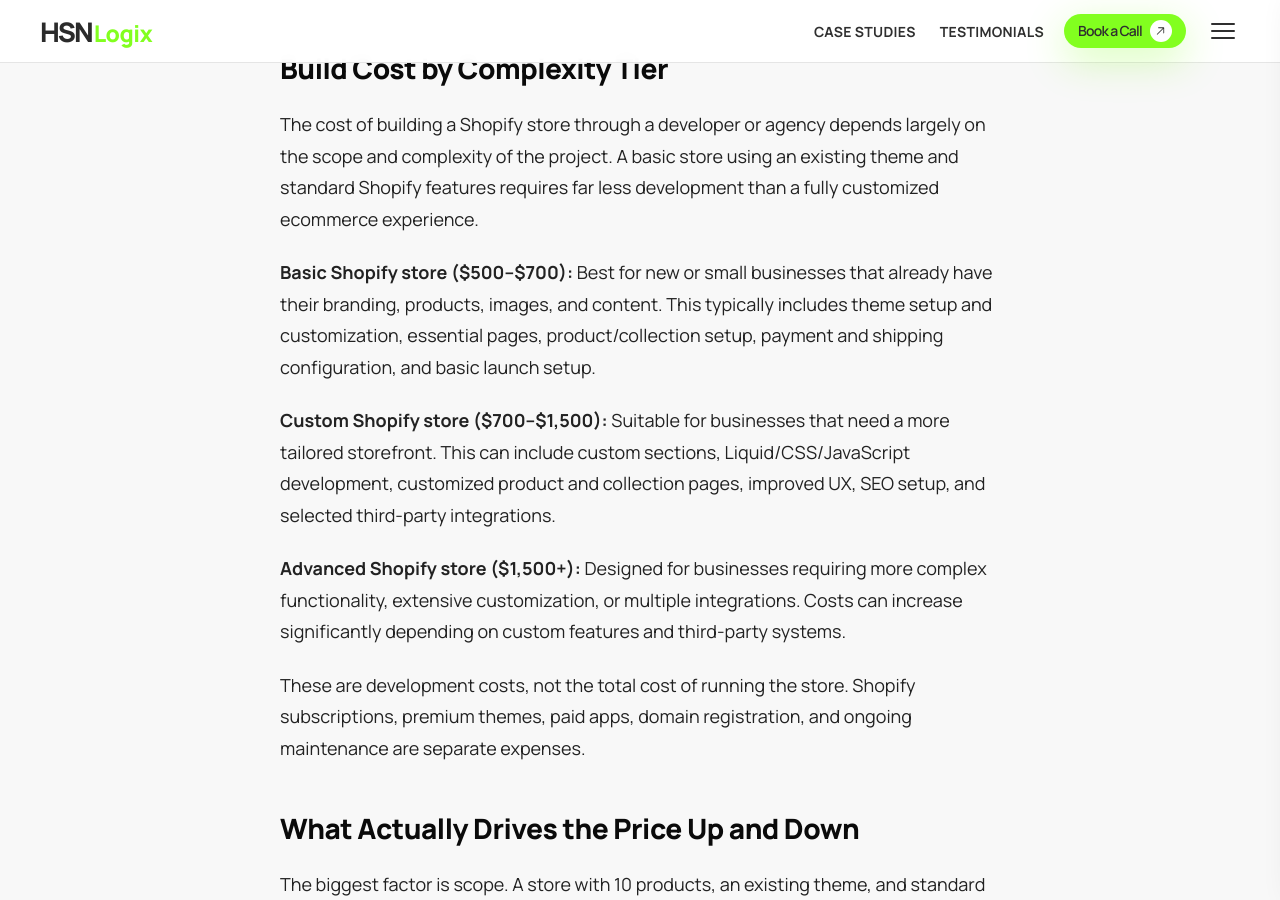
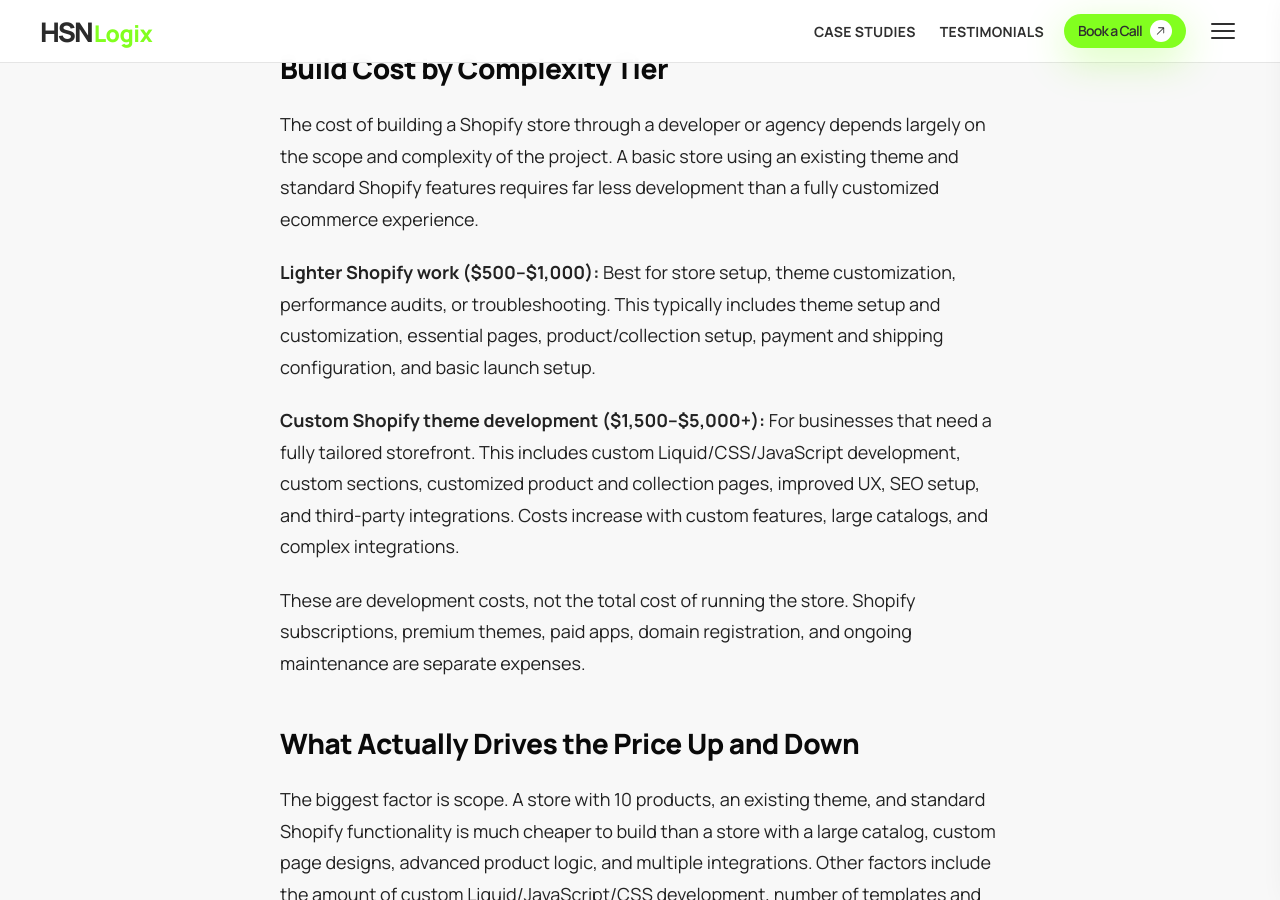
Before and after one commit to gr8ahmad/hsnlogix, a Jekyll site: the page built from _posts/2026-08-16-how-much-does-a-custom-shopify-store-cost-2026.md, in a window 1280 px wide and 900 px high, scrolled down 4930 px. Built offline with Jekyll 4.4.1, drawn with Linux system fonts in a browser that asks for light colours; a script that is not in the unit is left out; some of the changed text lies outside the part shown.

Commit message:
Reposition pricing as tiered: $500-1,000 for lighter work, $1,500-5,000+ for custom theme development, $300/month maintenance unchanged
Co-Authored-By: Claude Sonnet 4.6 <noreply@anthropic.com>

```diff
--- a/_data/faqs.yml
+++ b/_data/faqs.yml
@@ -16,4 +16,4 @@
 
 - number: "05"
   question: "How much does a Shopify project typically cost?"
-  answer: "Projects typically range from $500 for smaller builds to $1,500+ for more advanced custom work, depending on scope. Ongoing maintenance and support starts at $300/month."
+  answer: "Smaller work like store setup, audits, or troubleshooting typically starts around $500 to $1,000. Custom Shopify theme development, our core service, typically runs $1,500 to $5,000+ depending on scope. Ongoing maintenance and support starts at $300/month."
--- a/_posts/2026-08-16-how-much-does-a-custom-shopify-store-cost-2026.md
+++ b/_posts/2026-08-16-how-much-does-a-custom-shopify-store-cost-2026.md
@@ -84,11 +84,9 @@ If you need a storefront designed specifically around your brand and business re
 
 The cost of building a Shopify store through a developer or agency depends largely on the scope and complexity of the project. A basic store using an existing theme and standard Shopify features requires far less development than a fully customized ecommerce experience.
 
-**Basic Shopify store ($500–$700):** Best for new or small businesses that already have their branding, products, images, and content. This typically includes theme setup and customization, essential pages, product/collection setup, payment and shipping configuration, and basic launch setup.
+**Lighter Shopify work ($500–$1,000):** Best for store setup, theme customization, performance audits, or troubleshooting. This typically includes theme setup and customization, essential pages, product/collection setup, payment and shipping configuration, and basic launch setup.
 
-**Custom Shopify store ($700–$1,500):** Suitable for businesses that need a more tailored storefront. This can include custom sections, Liquid/CSS/JavaScript development, customized product and collection pages, improved UX, SEO setup, and selected third-party integrations.
-
-**Advanced Shopify store ($1,500+):** Designed for businesses requiring more complex functionality, extensive customization, or multiple integrations. Costs can increase significantly depending on custom features and third-party systems.
+**Custom Shopify theme development ($1,500–$5,000+):** For businesses that need a fully tailored storefront. This includes custom Liquid/CSS/JavaScript development, custom sections, customized product and collection pages, improved UX, SEO setup, and third-party integrations. Costs increase with custom features, large catalogs, and complex integrations.
 
 These are development costs, not the total cost of running the store. Shopify subscriptions, premium themes, paid apps, domain registration, and ongoing maintenance are separate expenses.
 
@@ -104,9 +102,9 @@ The initial development cost is only part of the total cost of running a Shopify
 
 Your budget should match the stage of your business rather than paying for complexity you don't need yet.
 
-![Realistic Shopify budget by business stage: new business $500-$700, growing business $700-$1,500, complex catalog $1,500+]({{ '/blog-images/inbody-3-budget-by-stage.webp' | relative_url }})
+![Realistic Shopify budget by business stage: lighter work $500–$1,000, custom theme development $1,500–$5,000+]({{ '/blog-images/inbody-3-budget-by-stage.webp' | relative_url }})
 
-A new business can often launch a professional Shopify store for around $500–$700 if branding, products, content, and assets are already prepared. A growing business that needs more customization, better UX, custom sections, and integrations may realistically budget $700–$1,500. Businesses with more complex catalogs, custom functionality, or multiple integrations should expect $1,500+ for development. The goal is to build what your business needs today while leaving room to expand later.
+Lighter work — store setup, audits, and troubleshooting — typically falls in the $500–$1,000 range if branding, products, content, and assets are already prepared. Custom Shopify theme development, for businesses that need a fully tailored storefront with custom sections and integrations, typically runs $1,500–$5,000+. Businesses with more complex catalogs, custom functionality, or multiple integrations should budget at the higher end. The goal is to build what your business needs today while leaving room to expand later.
 
 ## Shopify vs. Alternatives: Brief Cost Comparison
 
@@ -120,6 +118,6 @@ Every price in this guide is a range, not a fixed quote. Your actual number depe
 
 The fastest way to get an accurate figure isn't to guess from a blog post, it's to get an itemized quote from someone who's actually looked at what you're building. When you do request quotes, ask for a breakdown, not just a total: what's included, what counts as a custom feature versus a standard one, and what happens if scope changes mid-project. A vague single number is usually a sign the scope hasn't been thought through yet.
 
-If you're figuring out where your project falls, a $500 basic setup, a $1,200 custom build, or something more advanced, we're happy to take a look and give you a real, itemized quote based on your specific store, not a generic range. No cost and no obligation.
+If you're figuring out where your project falls, whether that's lighter setup work in the $500–$1,000 range or a custom theme build starting at $1,500, we're happy to take a look and give you a real, itemized quote based on your specific store, not a generic range. No cost and no obligation.
 
 [Get a quote and project scope →]({{ '/#contact' | relative_url }})
--- a/index.html
+++ b/index.html
@@ -90,7 +90,7 @@ date: 2026-09-29
       "name": "How much does a Shopify project typically cost?",
       "acceptedAnswer": {
         "@type": "Answer",
-        "text": "Projects typically range from $500 for smaller builds to $1,500+ for more advanced custom work, depending on scope. Ongoing maintenance and support starts at $300/month."
+        "text": "Smaller work like store setup, audits, or troubleshooting typically starts around $500 to $1,000. Custom Shopify theme development, our core service, typically runs $1,500 to $5,000+ depending on scope. Ongoing maintenance and support starts at $300/month."
       }
     }
   ]
```
